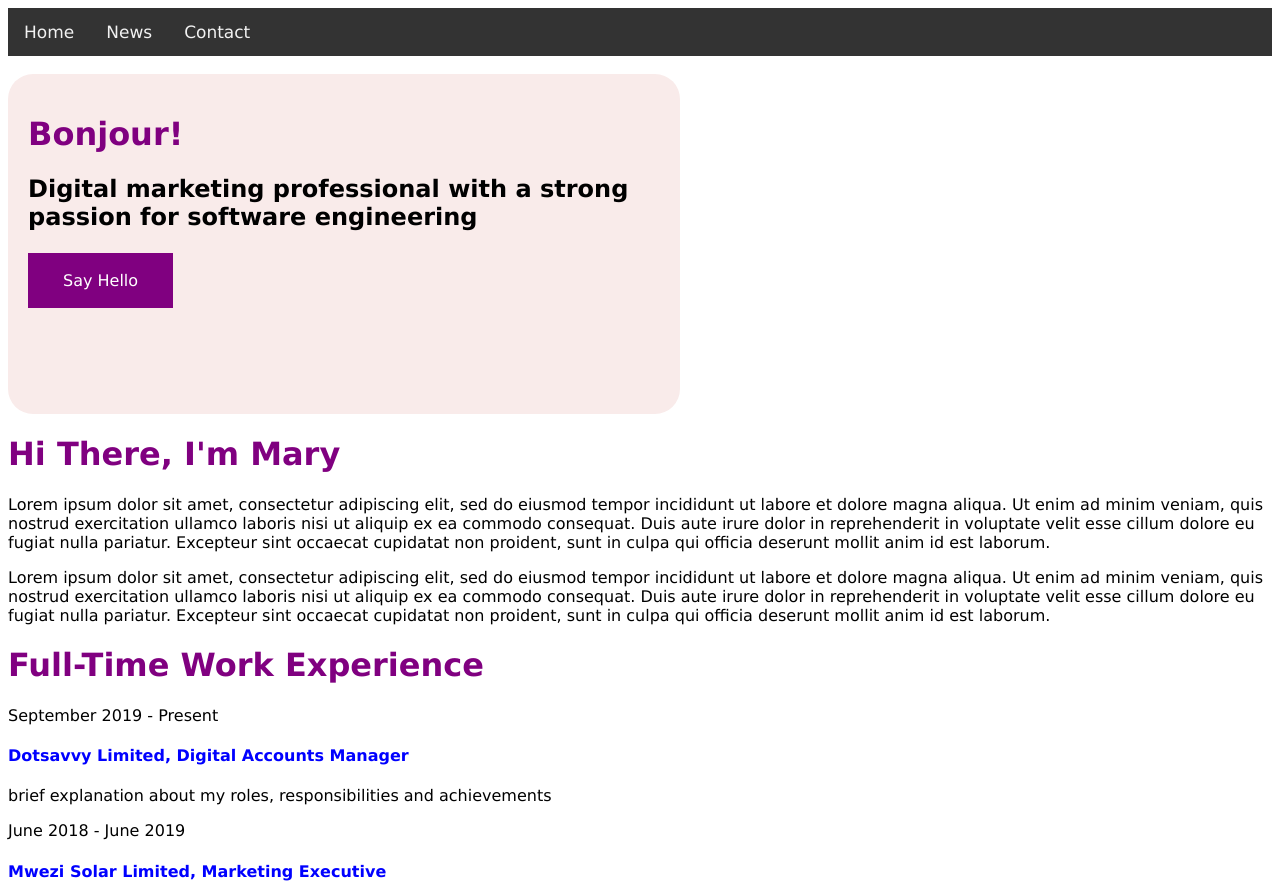
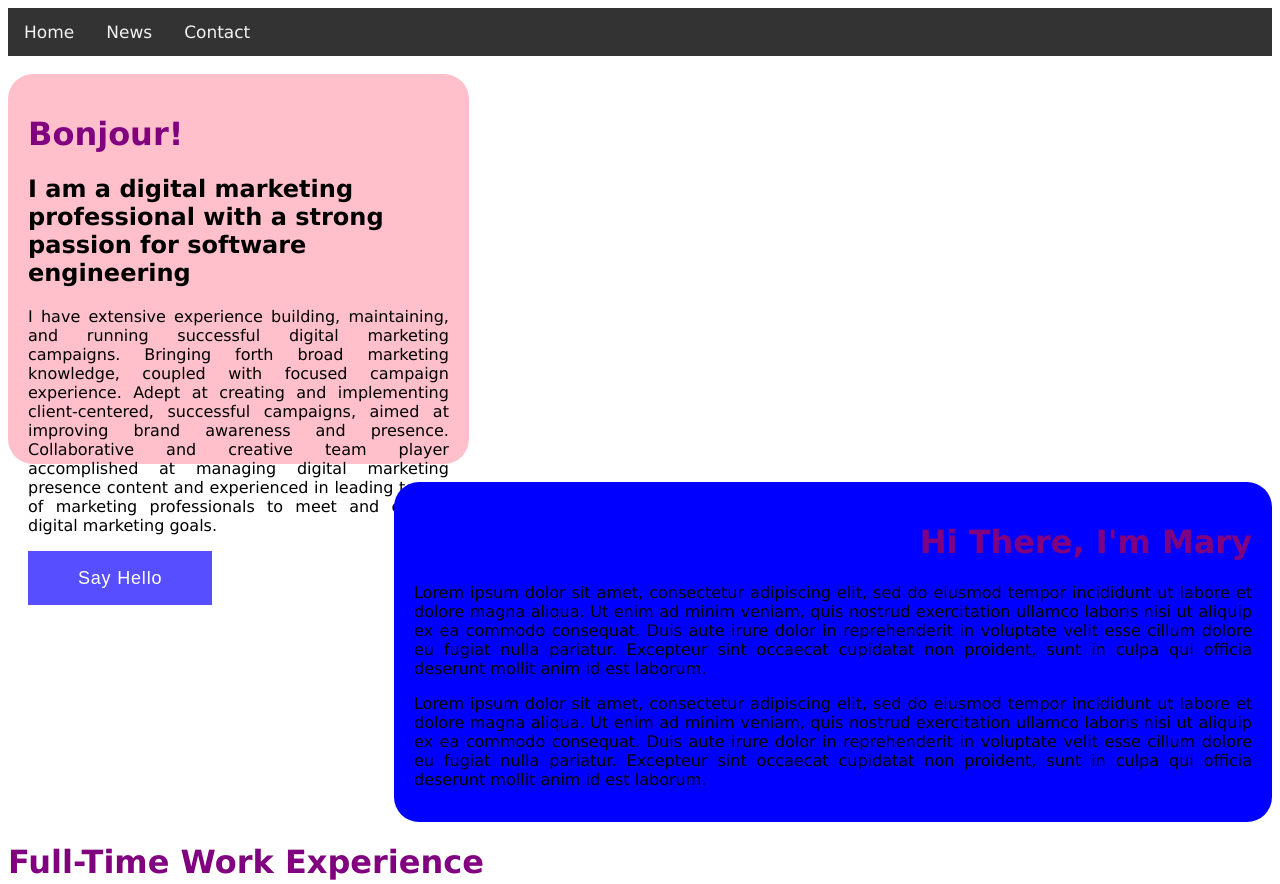
Before and after one commit to mmwihaki/portfolio-website, a plain HTML site: page index.html in a window 1280 px wide. Shown: the top 884 px of the page. Drawn offline with Linux system fonts and the light colour scheme.

Commit message:
add about me block

```diff
--- a/css/styles.css
+++ b/css/styles.css
@@ -20,14 +20,29 @@ h4{
 
 p{
   color: black;
+  text-align: justify;
 }
 
 .hello{
   border-radius: 25px;
-  background: #F9EBEA;
+  background: pink;
   padding: 20px;
-  width: 50%;
+  width: 33.3%;
+  height: 350px;
+  margin-top: 18px;
+  transform: translate(0px, 0px, 0px);
+  border-style: hidden;
+
+}
+
+.aboutme{
+  background: blue;
+  border-radius: 25px;
+  width: 66.3%;
   height: 300px;
+  align: center;
+  padding: 20px;
+  display: inline-block;
   margin-top: 18px;
 
 }
@@ -37,27 +52,51 @@ a.button:hover {
   color: white;
 }
 
-
-.hulk{
-  background-color: inherit;
-  font-weight: normal;
-  font-family: fantasy;
-
-}
 a.button{
-  display: inline-block;
-  overflow: hidden;
-  margin-left: auto;
-  margin-right: 0px;
-  background-color: purple;
-  color: white;
-  padding: 15px 32px;
-  text-decoration: none;
-  font-size: 16px;
-  margin-top:2px;
-  cursor: pointer;
-  border-style: solid;
-  border-color: purple;
+  background-color:rgb(86, 78, 255);
+  border-bottom-color:rgb(255, 255, 255);
+  border-bottom-left-radius:0px;
+  border-bottom-right-radius:0px;
+  border-bottom-style:none;
+  border-bottom-width:0px;
+  border-image-outset:0;
+  border-image-repeat:stretch;
+  border-image-slice:100%;
+  border-image-source:none;
+  border-image-width:1;
+  border-left-color:rgb(255, 255, 255);
+  border-left-style:none;
+  border-left-width:0px;
+  border-right-color:rgb(255, 255, 255);
+  border-right-style:none;
+  border-right-width:0px;
+  border-top-color:rgb(255, 255, 255);
+  border-top-left-radius:0px;
+  border-top-right-radius:0px;
+  border-top-style:none;
+  border-top-width:0px;
+  box-sizing:border-box;
+  color:rgb(255, 255, 255);
+  cursor:pointer;
+  display:inline-block;
+  font-family:Montserrat, sans-serif;
+  font-size:18px;
+  font-weight:500;
+  height:54px;
+  letter-spacing:0.8px;
+  line-height:22px;
+  padding-bottom:16px;
+  padding-left:50px;
+  padding-right:50px;
+  padding-top:16px;
+  text-decoration-color:rgb(255, 255, 255);
+  text-decoration-line:none;
+  text-decoration-style:solid;
+  text-size-adjust:100%;
+  transition-delay:0s;
+  transition-duration:0.8s;
+  transition-property:all;
+  transition-timing-function:ease;
 }
 
 }
@@ -98,3 +137,40 @@ a.button:hover {
   margin-top: 30px;
   height: 1500px; /* Used in this example to enable scrolling */
 }
+
+.person {
+  border-bottom-color:rgb(51, 51, 51);
+border-bottom-style:none;
+border-bottom-width:0px;
+border-image-outset:0;
+border-image-repeat:stretch;
+border-image-slice:100%;
+border-image-source:none;
+border-image-width:1;
+border-left-color:rgb(51, 51, 51);
+border-left-style:none;
+border-left-width:0px;
+border-right-color:rgb(51, 51, 51);
+border-right-style:none;
+border-right-width:0px;
+border-top-color:rgb(51, 51, 51);
+border-top-style:none;
+border-top-width:0px;
+bottom:0px;
+box-sizing:border-box;
+color:rgb(51, 51, 51);
+display:inline-block;
+font-family:Montserrat, sans-serif;
+font-size:14px;
+font-weight:800;
+height:467.125px;
+left:0px;
+line-height:20px;
+max-width:110%;
+position:relative;
+right:0px;
+text-size-adjust:100%;
+top:0px;
+vertical-align:middle;
+width:340.969px;
+}
--- a/index.html
+++ b/index.html
@@ -17,18 +17,20 @@
 
     <div class="hello">
       <h1>Bonjour!</h1>
-      <h2>Digital marketing professional with a strong passion for software engineering</h2>
+      <h2>I am a digital marketing professional with a strong passion for software engineering</h2>
+    <p>I have extensive experience building, maintaining, and running successful digital marketing campaigns. Bringing forth broad marketing knowledge, coupled with focused campaign experience. Adept at creating and implementing client-centered, successful campaigns, aimed at improving brand awareness and presence. Collaborative and creative team player accomplished at managing digital marketing presence content and experienced in leading teams of marketing professionals to meet and exceed digital marketing goals.</p>
     <div style="overflow: hidden; class="button-container-div">
       <a href="#" class="button">Say Hello</a>
     </div>
     </div>
 
+    <div style="text-align: right;">
     <div class="aboutme">
       <h1>Hi There, I'm Mary</h1>
-      <p>Lorem ipsum dolor sit amet, consectetur adipiscing elit, sed do eiusmod tempor incididunt ut labore et dolore magna aliqua. Ut enim ad minim veniam, quis nostrud exercitation ullamco laboris nisi ut aliquip ex ea commodo consequat. Duis aute irure dolor in reprehenderit in voluptate velit esse cillum dolore eu fugiat nulla pariatur. Excepteur sint occaecat cupidatat non proident, sunt in culpa qui officia deserunt mollit anim id est laborum.</p>
-      <p>Lorem ipsum dolor sit amet, consectetur adipiscing elit, sed do eiusmod tempor incididunt ut labore et dolore magna aliqua. Ut enim ad minim veniam, quis nostrud exercitation ullamco laboris nisi ut aliquip ex ea commodo consequat. Duis aute irure dolor in reprehenderit in voluptate velit esse cillum dolore eu fugiat nulla pariatur. Excepteur sint occaecat cupidatat non proident, sunt in culpa qui officia deserunt mollit anim id est laborum.</p>
+      <p style="text-align: justify;">Lorem ipsum dolor sit amet, consectetur adipiscing elit, sed do eiusmod tempor incididunt ut labore et dolore magna aliqua. Ut enim ad minim veniam, quis nostrud exercitation ullamco laboris nisi ut aliquip ex ea commodo consequat. Duis aute irure dolor in reprehenderit in voluptate velit esse cillum dolore eu fugiat nulla pariatur. Excepteur sint occaecat cupidatat non proident, sunt in culpa qui officia deserunt mollit anim id est laborum.</p>
+      <p style="text-align: justify;">Lorem ipsum dolor sit amet, consectetur adipiscing elit, sed do eiusmod tempor incididunt ut labore et dolore magna aliqua. Ut enim ad minim veniam, quis nostrud exercitation ullamco laboris nisi ut aliquip ex ea commodo consequat. Duis aute irure dolor in reprehenderit in voluptate velit esse cillum dolore eu fugiat nulla pariatur. Excepteur sint occaecat cupidatat non proident, sunt in culpa qui officia deserunt mollit anim id est laborum.</p>
     </div>
-
+    </div>
     <div class="experience">
       <h1>Full-Time Work Experience</h1>
       <p>September 2019 - Present</p>
```
Also changed, not shown: images/person.png (added).
